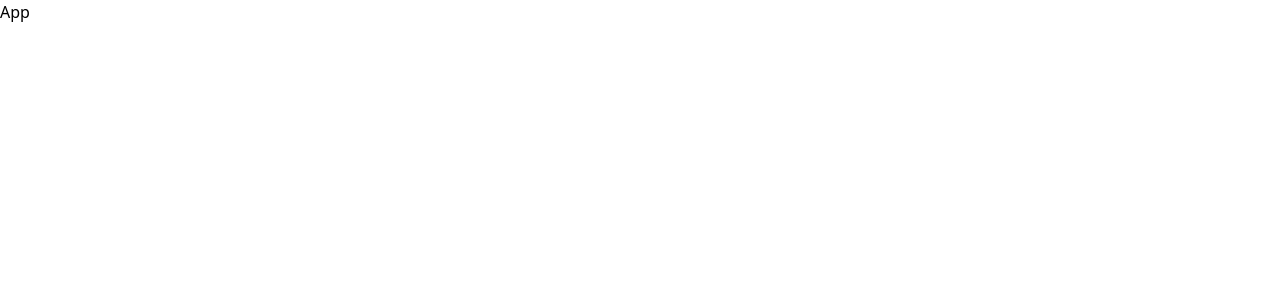
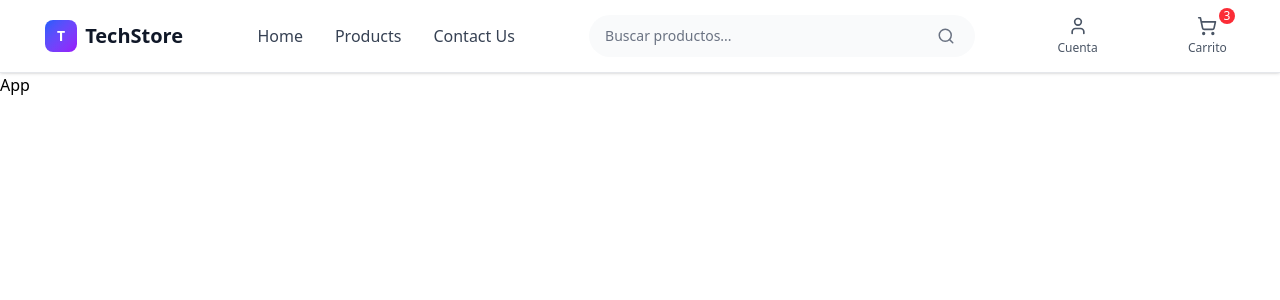
Before and after one commit to LendyAbel/E-Comerce, a React (Vite) app: page / in a window 1280 px wide. Shown: the top 300 px of the page. Built offline with nearby package versions, Linux system fonts and the light colour scheme.

Commit message:
feat: navbar created

```diff
--- a/eslint.config.js
+++ b/eslint.config.js
@@ -5,25 +5,29 @@ import reactRefresh from 'eslint-plugin-react-refresh'
 import { defineConfig, globalIgnores } from 'eslint/config'
 
 export default defineConfig([
-  globalIgnores(['dist']),
+  globalIgnores(["dist"]),
   {
-    files: ['**/*.{js,jsx}'],
+    files: ["**/*.{js,jsx}"],
     extends: [
       js.configs.recommended,
-      reactHooks.configs['recommended-latest'],
+      reactHooks.configs["recommended-latest"],
       reactRefresh.configs.vite,
     ],
     languageOptions: {
       ecmaVersion: 2020,
       globals: globals.browser,
       parserOptions: {
-        ecmaVersion: 'latest',
+        ecmaVersion: "latest",
         ecmaFeatures: { jsx: true },
-        sourceType: 'module',
+        sourceType: "module",
       },
     },
     rules: {
-      'no-unused-vars': ['error', { varsIgnorePattern: '^[A-Z_]' }],
+      "no-unused-vars": [
+        "error",
+        { varsIgnorePattern: "^[A-Z_]" },
+        { varsIgnorePattern: "motion" },
+      ],
     },
   },
-])
+]);
--- a/package.json
+++ b/package.json
@@ -12,6 +12,7 @@
   "dependencies": {
     "@tailwindcss/vite": "^4.1.13",
     "lucide-react": "^0.544.0",
+    "motion": "^12.23.13",
     "react": "^19.1.1",
     "react-dom": "^19.1.1",
     "tailwindcss": "^4.1.13"
@@ -25,6 +26,8 @@
     "eslint-plugin-react-hooks": "^5.2.0",
     "eslint-plugin-react-refresh": "^0.4.20",
     "globals": "^16.3.0",
+    "prettier": "^3.6.2",
+    "prettier-plugin-tailwindcss": "^0.6.14",
     "vite": "^7.1.2"
   }
 }
--- a/src/App.jsx
+++ b/src/App.jsx
@@ -1,10 +1,13 @@
+import Header from './components/layout/Header'
 
 function App() {
 
 
   return (
     <div className=''>
-      App
+      <Header>
+        App
+      </Header>
     </div>
   )
 }
--- /dev/null
+++ b/src/components/layout/Header.jsx
@@ -0,0 +1,12 @@
+import Navbar from "../navbar/Navbar";
+
+const Header = ({ children }) => {
+  return (
+    <div>
+      <Navbar />
+      {children}
+    </div>
+  );
+};
+
+export default Header;
--- /dev/null
+++ b/src/components/navbar/Navbar.jsx
@@ -0,0 +1,51 @@
+import { useState } from "react";
+import { AnimatePresence, motion } from "framer-motion";
+
+import MenuButton from "./ui/MenuButton";
+import Logo from "./ui/Logo";
+import MenuDesktop from "./ui/MenuDesktop";
+import SearchBar from "./ui/SearchBar";
+import CartIcon from "./ui/CartIcon";
+import MenuMobile from "./ui/MenuMobile";
+import UserIcon from './ui/UserIcon'
+
+const menuItems = [
+  { name: "Home", href: "/" },
+  { name: "Products", href: "/products" },
+  { name: "Contact Us", href: "/contactUs" },
+];
+
+const navbarAnimation = {
+  initial: { y: -100 },
+  animate: { y: 0 },
+  transition: { duration: 0.3 },
+};
+
+const Navbar = () => {
+  const [isMenuOpen, setIsMenuOpen] = useState(false);
+
+  return (
+    <motion.nav
+      className="sticky top-0 z-50 border-b border-gray-200 bg-white/95 shadow-sm backdrop-blur-md"
+      {...navbarAnimation}
+    >
+      <div className="flex h-18 items-center justify-around p-2">
+        <Logo />
+        <div className="hidden md:block">
+          <MenuDesktop menuItems={menuItems} />
+        </div>
+        <MenuButton isOpen={isMenuOpen} setIsOpen={setIsMenuOpen} />
+        <AnimatePresence>
+          {isMenuOpen && <MenuMobile menuItems={menuItems} />}
+        </AnimatePresence>
+        <SearchBar />
+        <div className='hidden md:block'>
+          <UserIcon/>
+        </div>
+        <CartIcon />
+      </div>
+    </motion.nav>
+  );
+};
+
+export default Navbar;
--- /dev/null
+++ b/src/components/navbar/ui/CartIcon.jsx
@@ -0,0 +1,24 @@
+import { useState } from "react";
+import { motion } from "framer-motion";
+
+import { ShoppingCart } from "lucide-react";
+
+const CartIcon = () => {
+  const [cartCount, setCartCount] = useState(3);
+  return (
+    <motion.button
+      whileTap={{ scale: 0.95 }}
+      className="relative flex flex-col items-center p-2 text-gray-600 hover:text-blue-600"
+    >
+      <ShoppingCart size={20} />
+      <span className="mt-1 hidden text-xs md:block">Carrito</span>
+      {cartCount > 0 && (
+        <span className="absolute -top-0 -right-0 flex h-4 w-4 items-center justify-center rounded-full bg-red-500 text-xs text-white">
+          {cartCount}
+        </span>
+      )}
+    </motion.button>
+  );
+};
+
+export default CartIcon;
--- /dev/null
+++ b/src/components/navbar/ui/Logo.jsx
@@ -0,0 +1,20 @@
+import { motion } from "framer-motion";
+
+const Logo = () => {
+  return (
+    <motion.div
+      className="flex items-center space-x-2"
+      whileHover={{ scale: 1.05 }}
+      transition={{ type: "spring", stiffness: 400, damping: 10 }}
+    >
+      <div className="flex h-8 w-8 items-center justify-center rounded-lg bg-gradient-to-br from-blue-600 to-purple-600">
+        <span className="text-sm font-bold text-white">T</span>
+      </div>
+      <span className="hidden text-xl font-bold text-gray-900 sm:block">
+        TechStore
+      </span>
+    </motion.div>
+  );
+};
+
+export default Logo;
--- /dev/null
+++ b/src/components/navbar/ui/MenuButton.jsx
@@ -0,0 +1,34 @@
+import { motion, AnimatePresence } from "framer-motion";
+
+import { Menu, X } from "lucide-react";
+
+const closeOpenAnimation = {
+  initial: { rotate: -90, opacity: 0 },
+  animate: { rotate: 0, opacity: 1 },
+  exit: { rotate: 90, opacity: 0 },
+  transition: { duration: 0.2 },
+};
+
+const MenuBUtton = ({ isOpen, setIsOpen }) => {
+  return (
+    <motion.button
+      className="rounded-md p-2 text-gray-600 transition-colors hover:bg-gray-100 hover:text-gray-900 lg:hidden"
+      onClick={() => setIsOpen(!isOpen)}
+      whileTap={{ scale: 0.95 }}
+    >
+      <AnimatePresence mode="wait">
+        {isOpen ? (
+          <motion.div key="close" {...closeOpenAnimation}>
+            <X size={24} />
+          </motion.div>
+        ) : (
+          <motion.div key="menu" {...closeOpenAnimation}>
+            <Menu size={24} />
+          </motion.div>
+        )}
+      </AnimatePresence>
+    </motion.button>
+  );
+};
+
+export default MenuBUtton;
--- /dev/null
+++ b/src/components/navbar/ui/MenuDesktop.jsx
@@ -0,0 +1,41 @@
+import { motion } from "framer-motion";
+import { ChevronDown } from 'lucide-react'
+
+const MenuDesktop = ({menuItems}) => {
+  return (
+    <div className="items-center space-x-8 lg:flex">
+      {menuItems.map((item, index) => (
+        <motion.div
+          key={item.name}
+          className="group relative"
+          initial={{ opacity: 0, y: -20 }}
+          animate={{ opacity: 1, y: 0 }}
+          transition={{ delay: index * 0.1 }}
+        >
+          <a
+            href={item.href}
+            className="flex items-center space-x-1 py-2 font-medium text-gray-700 transition-colors duration-200 hover:text-blue-600"
+          >
+            <span>{item.name}</span>
+            {item.hasSubmenu && (
+              <ChevronDown
+                size={16}
+                className="transition-transform duration-200 group-hover:rotate-180"
+              />
+            )}
+          </a>
+
+          {/* Indicador hover */}
+          <motion.div
+            className="absolute right-0 bottom-0 left-0 h-0.5 origin-left bg-blue-600"
+            initial={{ scaleX: 0 }}
+            whileHover={{ scaleX: 1 }}
+            transition={{ duration: 0.2 }}
+          />
+        </motion.div>
+      ))}
+    </div>
+  );
+}
+
+export default MenuDesktop
--- /dev/null
+++ b/src/components/navbar/ui/MenuMobile.jsx
@@ -0,0 +1,41 @@
+import { motion } from "framer-motion";
+
+import { User } from "lucide-react";
+
+const MenuMobile = ({ menuItems }) => {
+  return (
+    <motion.div
+      initial={{ opacity: 0, height: 0 }}
+      animate={{ opacity: 1, height: "auto" }}
+      exit={{ opacity: 0, height: 0 }}
+      transition={{ duration: 0.3 }}
+      className="absolute top-16 left-0 z-40 w-full border-t border-gray-200 bg-white shadow-md md:hidden"
+    >
+      <div className="space-y-1 px-2 pt-2 pb-3">
+        {menuItems.map((item, index) => (
+          <motion.a
+            key={item.name}
+            href={item.haref}
+            initial={{ x: -20, opacity: 0 }}
+            animate={{ x: 0, opacity: 1 }}
+            transition={{ delay: index * 0.1 }}
+            className="block rounded-md px-3 py-2 font-medium text-gray-700 transition-colors hover:bg-gray-50 hover:text-blue-600"
+          >
+            {item.name}
+          </motion.a>
+        ))}
+      </div>
+      <div className="flex items-center justify-around border-t border-gray-200 pt-2">
+        <motion.button
+          whileTap={{ scale: 0.95 }}
+          className="flex flex-col items-center p-2 text-gray-600 hover:text-blue-600"
+        >
+          <User size={20} />
+          <span className="mt-1 text-xs">Cuenta</span>
+        </motion.button>
+      </div>
+    </motion.div>
+  );
+};
+
+export default MenuMobile;
--- /dev/null
+++ b/src/components/navbar/ui/SearchBar.jsx
@@ -0,0 +1,35 @@
+import { useState } from "react";
+import { motion } from "framer-motion";
+
+import { Search } from "lucide-react";
+
+const SearchBar = () => {
+  const [searchFocused, setSearchFocused] = useState(false);
+  return (
+    <motion.div
+      className={`flex items-center rounded-full bg-gray-50 px-4 py-2 transition-all duration-300 ${
+        searchFocused
+          ? "bg-white shadow-md ring-2 ring-blue-500"
+          : "hover:bg-gray-100"
+      }`}
+      whileHover={{ scale: 1.02 }}
+    >
+      <input
+        type="text"
+        placeholder="Buscar productos..."
+        className="w-45 md:w-80 bg-transparent text-sm text-gray-700 placeholder-gray-500 outline-none"
+        onFocus={() => setSearchFocused(true)}
+        onBlur={() => setSearchFocused(false)}
+      />
+      <motion.button
+        whileHover={{ scale: 1.1 }}
+        whileTap={{ scale: 0.95 }}
+        className="ml-2 p-1 text-gray-500 transition-colors hover:text-blue-600"
+      >
+        <Search size={18} />
+      </motion.button>
+    </motion.div>
+  );
+};
+
+export default SearchBar;
--- /dev/null
+++ b/src/components/navbar/ui/UserIcon.jsx
@@ -0,0 +1,17 @@
+import { motion } from "framer-motion";
+
+import { User } from 'lucide-react'
+
+const UserIcon = () => {
+  return (
+    <motion.button
+      whileTap={{ scale: 0.95 }}
+      className="flex flex-col items-center p-2 text-gray-600 hover:text-blue-600"
+    >
+      <User size={20} />
+      <span className="mt-1 text-xs">Cuenta</span>
+    </motion.button>
+  );
+}
+
+export default UserIcon
```
Also changed, not shown: 2 other files (tests, documents, lock files or other folders).
